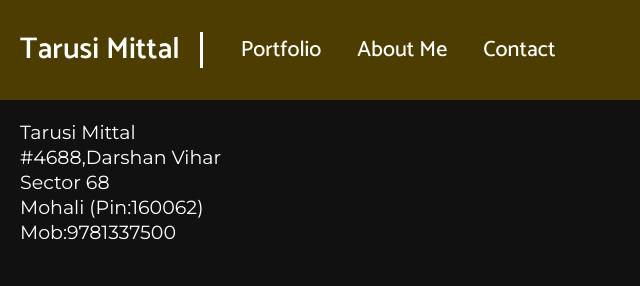
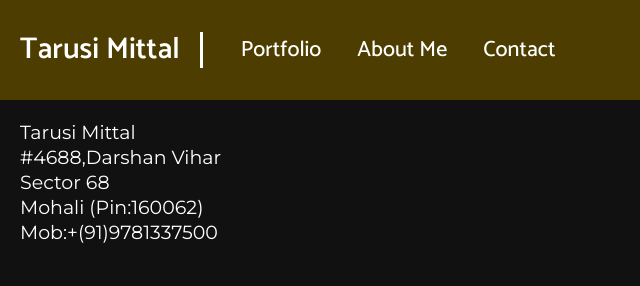
Before and after one commit to Tarusimittal/Tarusimittal.github.io, a plain HTML site: page achievments.html in a window 1280 px wide. Shown: the full height of the page, 0-640 px from the left. Drawn offline with Linux system fonts and the light colour scheme.

Commit message:
#2
Changes in contact

```diff
--- a/achievments.html
+++ b/achievments.html
@@ -36,7 +36,7 @@
 				<li>#4688,Darshan Vihar</li>
 				<li>Sector 68</li>
 				<li>Mohali (Pin:160062)</li>
-				<li id="mob">Mob:9781337500</li>
+				<li id="mob">Mob:+(91)9781337500</li>
 			</ul>
 			<div class="footer-links">
 				<a href="https://www.facebook.com/tarusi.mittal">
```
